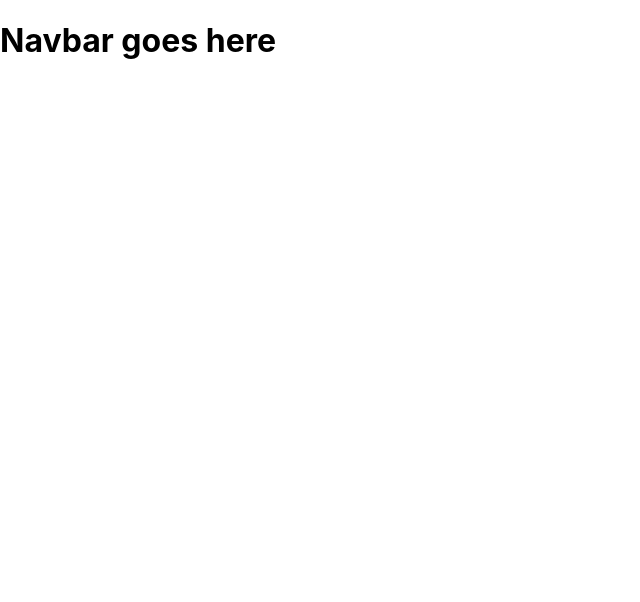
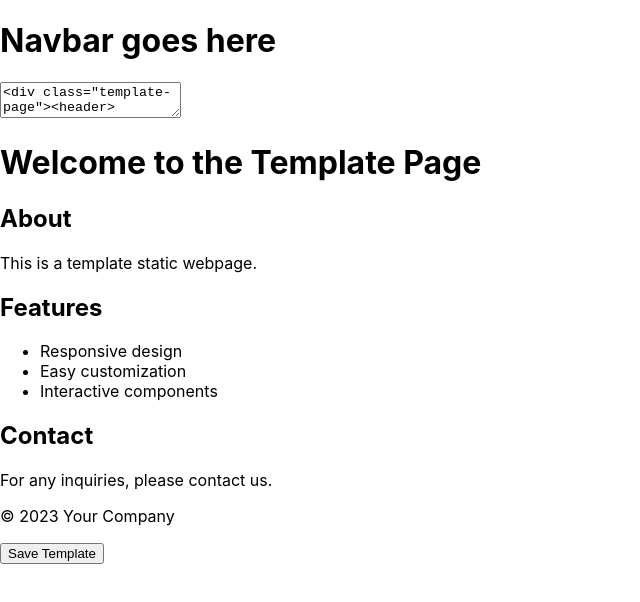
Before and after one commit to mohdaquib171/HackPortfolio2023, a React (Create React App) app: page /playground in a window 1280 px wide. Before the commit this address had no page. Shown: the top 602 px of the page, without its empty margins (0-640 px from the left). Built offline with nearby package versions, Linux system fonts and the light colour scheme.

Commit message:
setup one template and playground initial

```diff
--- a/src/App.js
+++ b/src/App.js
@@ -2,6 +2,7 @@ import { BrowserRouter, Route, Routes } from "react-router-dom";
 import './App.css';
 import Navbar from "./component/navbar/Navbar";
 import Home from "./component/home/Home";
+import Playground from "./component/playground/Playground";
 
 function App() {
   return (
@@ -10,6 +11,7 @@ function App() {
         <Navbar />
         <Routes>
           <Route path="/"  element={<Home />} />
+          <Route path="/playground"  element={<Playground />} />
         </Routes>
     </BrowserRouter>
     </>
--- /dev/null
+++ b/src/component/playground/Playground.js
@@ -0,0 +1,33 @@
+import ReactDOMServer from 'react-dom/server';
+import React, { useState } from 'react';
+import TemplateOne from '../templates/TemplateOne';
+
+const Playground = () => {
+  const [templateContent, setTemplateContent] = useState(ReactDOMServer.renderToStaticMarkup(<TemplateOne />));
+
+  const handleInputChange = (event) => {
+    setTemplateContent(event.target.value);
+  };
+
+  const handleSaveTemplate = () => {
+    const templateHtml = templateContent;
+    // Save or download the updated templateHtml using the 'file-saver' package
+  };
+
+  return (
+    <div className="playground">
+      <div className="textarea-container">
+        <textarea value={templateContent} onChange={handleInputChange} />
+        <div className="template-preview" dangerouslySetInnerHTML={{ __html: templateContent }}></div>
+
+
+      </div>
+
+      <button onClick={handleSaveTemplate}>Save Template</button>
+
+    </div>
+  );
+
+};
+
+export default Playground;
--- /dev/null
+++ b/src/component/templates/TemplateOne.js
@@ -0,0 +1,34 @@
+import React from 'react'
+
+const TemplateOne = () => {
+  return (
+    <div className="template-page">
+      <header>
+        <h1>Welcome to the Template Page</h1>
+      </header>
+      <main>
+        <section>
+          <h2>About</h2>
+          <p>This is a template static webpage.</p>
+        </section>
+        <section>
+          <h2>Features</h2>
+          <ul>
+            <li>Responsive design</li>
+            <li>Easy customization</li>
+            <li>Interactive components</li>
+          </ul>
+        </section>
+        <section>
+          <h2>Contact</h2>
+          <p>For any inquiries, please contact us.</p>
+        </section>
+      </main>
+      <footer>
+        <p>&copy; 2023 Your Company</p>
+      </footer>
+    </div>
+  )
+}
+
+export default TemplateOne
```
